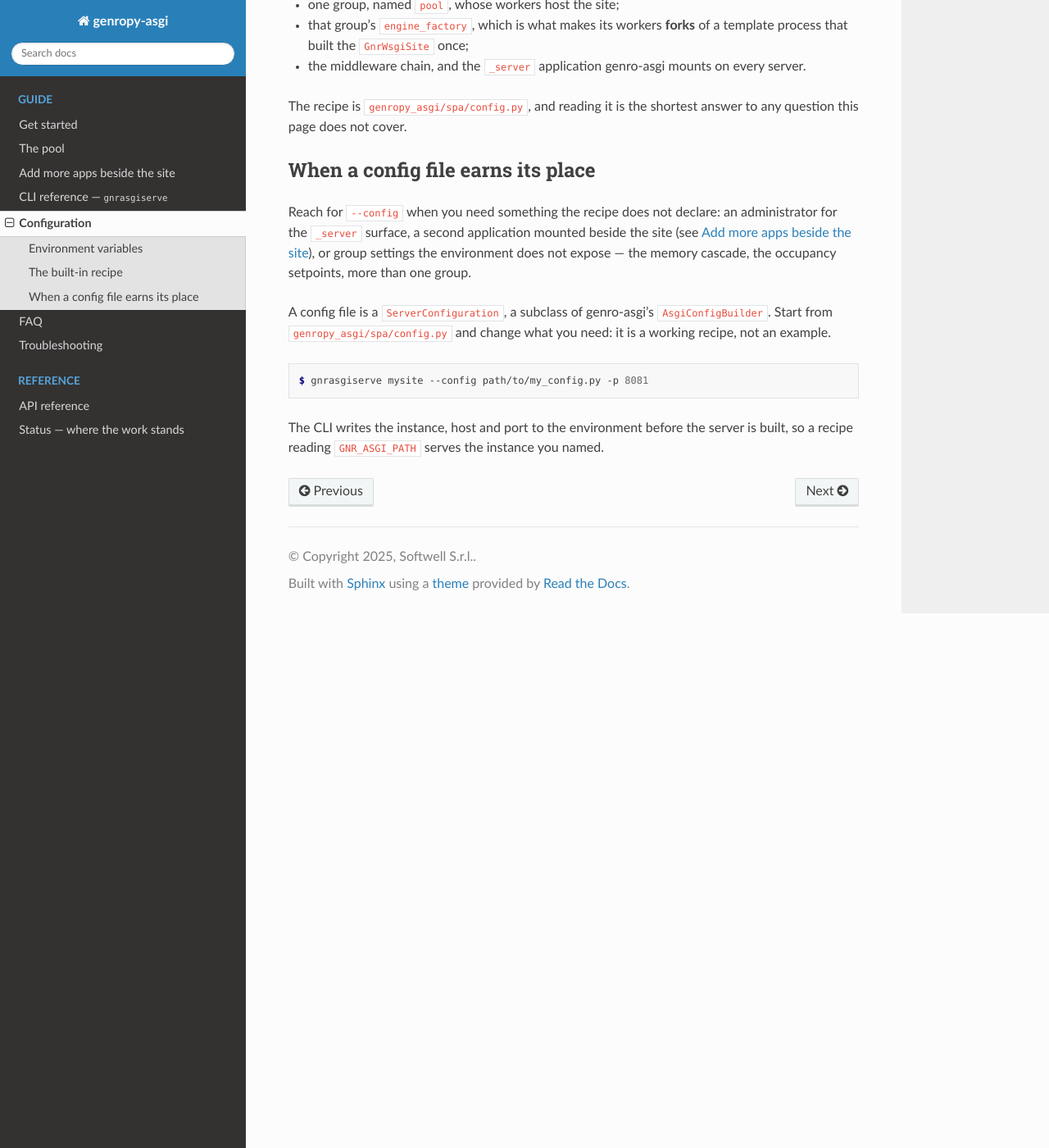
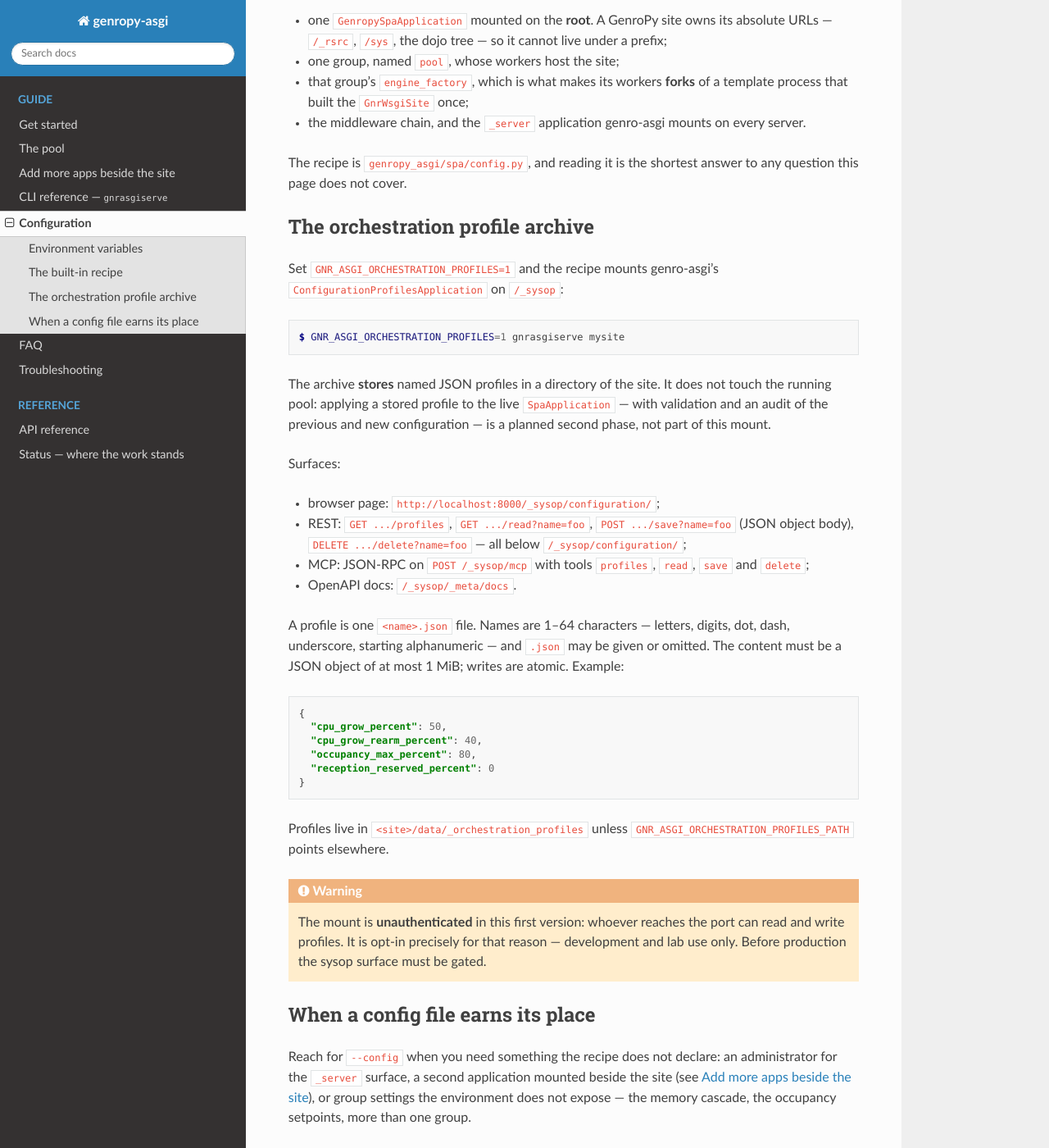
Before and after one commit to genropy/genropy-asgi, a Sphinx documentation site: the page built from docs/configuration.rst, in a window 1280 px wide and 1400 px high, scrolled down 1096 px. Shown: the whole window at 82% size. Built offline with Sphinx 7.4.7 and the Read the Docs theme 3.1.0, drawn with Linux system fonts in a browser that asks for light colours; some of the changed text lies outside the part shown.

Commit message:
feat(recipe): the orchestration profile archive, mounted only when asked for
GNR_ASGI_ORCHESTRATION_PROFILES set mounts genro-asgi's
ConfigurationProfilesApplication on /_sysop: the profile page and REST API
below /_sysop/configuration, the MCP tools on /_sysop/mcp. Profiles default
to <site>/data/_orchestration_profiles; GNR_ASGI_ORCHESTRATION_PROFILES_PATH
moves them. The archive stores named JSON profiles and applies nothing to the
running pool — the live-apply command is a planned second phase. The mount is
unauthenticated in this first version, which is why it is opt-in: development
and lab only, documented as such in docs/configuration.rst.

```diff
--- a/docs/configuration.rst
+++ b/docs/configuration.rst
@@ -47,6 +47,16 @@ Environment variables
    * - ``GNR_ASGI_CONSOLE``
      - Any value mounts the pool's debug door on ``/_console`` as MCP tools.
        Full ``eval``: mounting **is** the gate. Never in production.
+   * - ``GNR_ASGI_ORCHESTRATION_PROFILES``
+     - Any value mounts the orchestration profile archive: a browser page and
+       REST API on ``/_sysop/configuration/`` and MCP tools on ``/_sysop/mcp``.
+       It **stores** named JSON profiles — it applies nothing to the running
+       pool (applying a profile is a planned, separate command). The mount is
+       unauthenticated in this first version: development and lab only, never
+       in production. See :ref:`orchestration-profiles`.
+   * - ``GNR_ASGI_ORCHESTRATION_PROFILES_PATH``
+     - Where the profiles live. Defaults to
+       ``<site>/data/_orchestration_profiles``.
    * - ``GNR_DAEMON_PROVIDER``
      - Set by the CLI to ``genropy-asgi`` before the site machinery is imported.
        It is what makes GenroPy resolve its daemon namespace to the in-process
@@ -79,6 +89,57 @@ What ``gnrasgiserve`` builds, without a config file:
 The recipe is ``genropy_asgi/spa/config.py``, and reading it is the shortest
 answer to any question this page does not cover.
 
+.. _orchestration-profiles:
+
+The orchestration profile archive
+---------------------------------
+
+Set ``GNR_ASGI_ORCHESTRATION_PROFILES=1`` and the recipe mounts genro-asgi's
+``ConfigurationProfilesApplication`` on ``/_sysop``:
+
+.. code-block:: console
+
+   $ GNR_ASGI_ORCHESTRATION_PROFILES=1 gnrasgiserve mysite
+
+The archive **stores** named JSON profiles in a directory of the site. It does
+not touch the running pool: applying a stored profile to the live
+``SpaApplication`` — with validation and an audit of the previous and new
+configuration — is a planned second phase, not part of this mount.
+
+Surfaces:
+
+* browser page: ``http://localhost:8000/_sysop/configuration/``;
+* REST: ``GET .../profiles``, ``GET .../read?name=foo``,
+  ``POST .../save?name=foo`` (JSON object body),
+  ``DELETE .../delete?name=foo`` — all below ``/_sysop/configuration/``;
+* MCP: JSON-RPC on ``POST /_sysop/mcp`` with tools ``profiles``, ``read``,
+  ``save`` and ``delete``;
+* OpenAPI docs: ``/_sysop/_meta/docs``.
+
+A profile is one ``<name>.json`` file. Names are 1–64 characters — letters,
+digits, dot, dash, underscore, starting alphanumeric — and ``.json`` may be
+given or omitted. The content must be a JSON object of at most 1 MiB; writes
+are atomic. Example:
+
+.. code-block:: json
+
+   {
+     "cpu_grow_percent": 50,
+     "cpu_grow_rearm_percent": 40,
+     "occupancy_max_percent": 80,
+     "reception_reserved_percent": 0
+   }
+
+Profiles live in ``<site>/data/_orchestration_profiles`` unless
+``GNR_ASGI_ORCHESTRATION_PROFILES_PATH`` points elsewhere.
+
+.. warning::
+
+   The mount is **unauthenticated** in this first version: whoever reaches the
+   port can read and write profiles. It is opt-in precisely for that reason —
+   development and lab use only. Before production the sysop surface must be
+   gated.
+
 When a config file earns its place
 ----------------------------------
 
```
Also changed, not shown: 2 other files.
